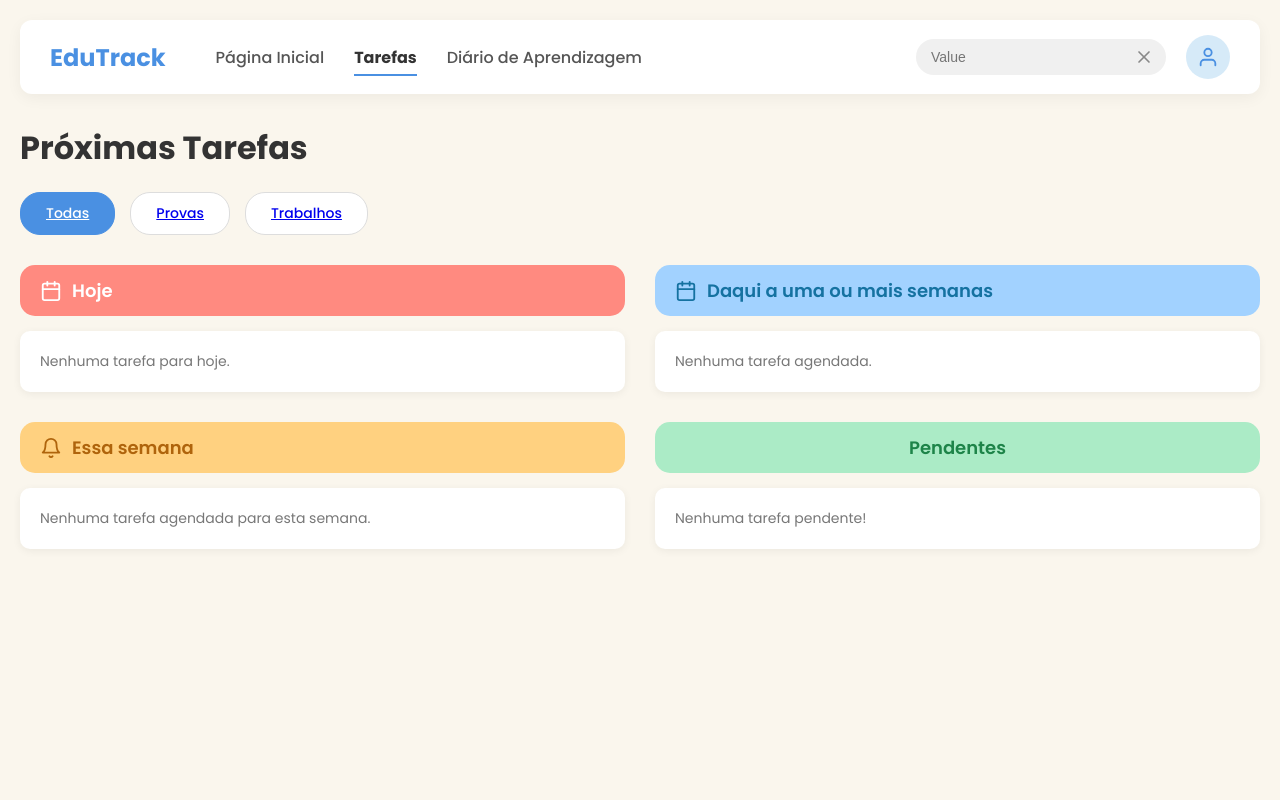
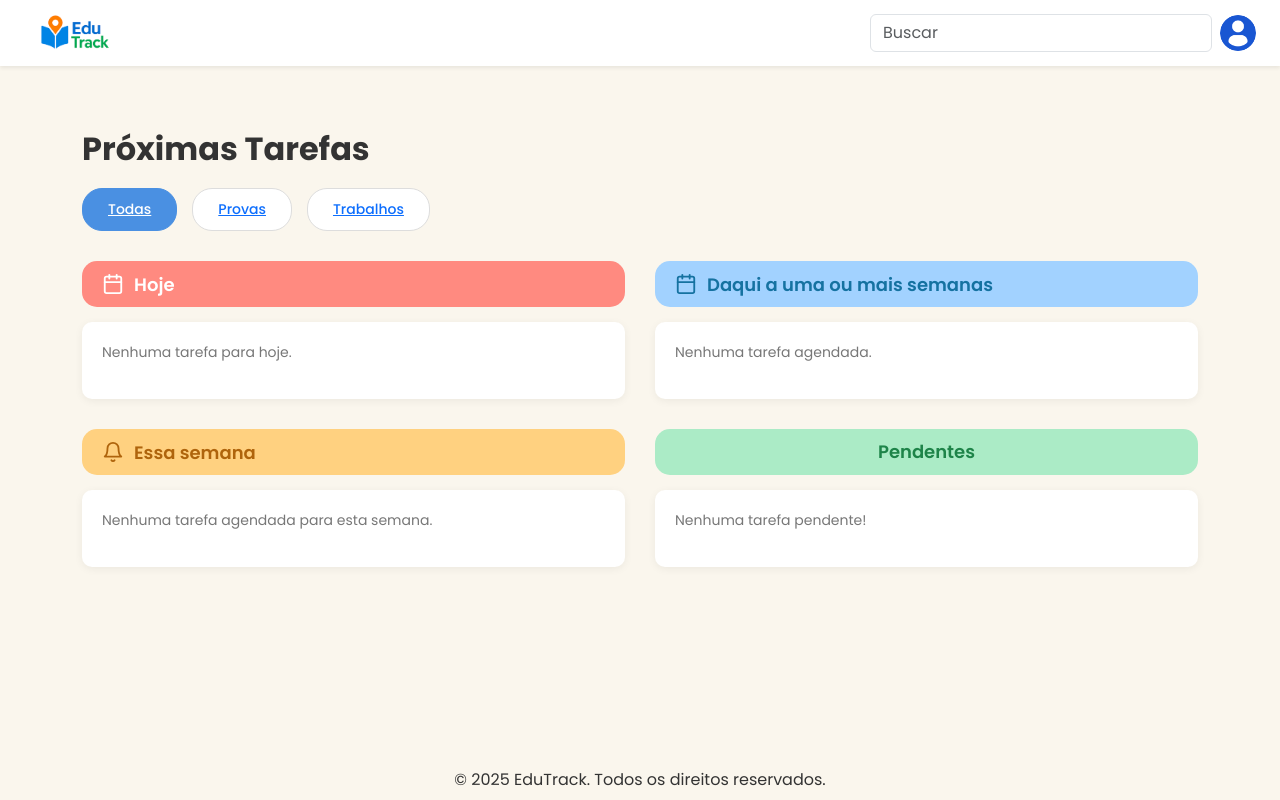
Before and after one commit to Time1-software/Projeto-Software, a Django app: page /tarefas/ in a window 1280 px wide. Run offline with Django 5.2, Linux system fonts and the light colour scheme; data comes from the database, SQL or seed files in the repository; data that the repository does not hold is empty.

Commit message:
Usando template-base em todos as páginas alunos

```diff
--- a/edutrack_projeto/static/tarefas.css
+++ b/edutrack_projeto/static/tarefas.css
@@ -1,4 +1,4 @@
-/* --- Configurações Globais e Reset --- */
+/* --- Reset e base --- */
 * {
     margin: 0;
     padding: 0;
@@ -11,145 +11,54 @@ body {
     color: #333;
 }
 
-.container {
-    max-width: 1400px;
-    margin: 0 auto;
-    padding: 20px;
+/* --- Escopo da página de tarefas --- */
+.tarefas-wrapper {
+    padding-top: 20px;
 }
 
-/* --- Cabeçalho (Header) --- */
-header {
-    display: flex;
-    justify-content: space-between;
-    align-items: center;
-    background-color: #fff;
-    padding: 15px 30px;
-    border-radius: 12px;
-    box-shadow: 0 4px 15px rgba(0, 0, 0, 0.05);
-}
-
-.header-left {
-    display: flex;
-    align-items: center;
-    gap: 50px;
-}
-
-.logo {
-    font-size: 24px;
-    font-weight: 700;
-    color: #4A90E2;
-}
-
-nav ul {
-    display: flex;
-    list-style: none;
-    gap: 30px;
-}
-
-nav a {
-    text-decoration: none;
-    color: #555;
-    font-weight: 500;
-    font-size: 16px;
-    padding-bottom: 5px;
-    position: relative;
-}
-
-nav a.active {
-    font-weight: 700;
-    color: #333;
-    border-bottom: 2px solid #4A90E2;
-}
-
-.header-right {
-    display: flex;
-    align-items: center;
-    gap: 20px;
-}
-
-.search-bar {
-    position: relative;
-    display: flex;
-    align-items: center;
-}
-
-.search-bar input {
-    width: 250px;
-    padding: 10px 35px 10px 15px;
-    border-radius: 20px;
-    border: none;
-    background-color: #F0F0F0;
-    font-size: 14px;
-}
-
-.search-bar .close-icon {
-    position: absolute;
-    right: 12px;
-    color: #888;
-    width: 20px;
-    height: 20px;
-    cursor: pointer;
-}
-
-.user-profile {
-    width: 44px;
-    height: 44px;
-    border-radius: 50%;
-    background-color: #D6EAF8;
-    display: flex;
-    justify-content: center;
-    align-items: center;
-    color: #4A90E2;
-}
-
-/* --- Conteúdo Principal (Main) --- */
-main {
-    padding-top: 30px;
-}
-
-.main-title {
+/* Conteúdo */
+.tarefas-wrapper .main-title {
     font-size: 32px;
     font-weight: 700;
     margin-bottom: 20px;
+    margin-top: 20px;
 }
 
-.filters {
+.tarefas-wrapper .filters {
     display: flex;
     gap: 15px;
     margin-bottom: 30px;
 }
 
-.filter-btn {
+.tarefas-wrapper .filter-btn {
     padding: 10px 25px;
     border-radius: 20px;
     border: 1px solid #ddd;
     background-color: #fff;
-    font-family: 'Poppins', sans-serif;
     font-size: 14px;
     cursor: pointer;
     font-weight: 500;
 }
 
-.filter-btn.active {
+.tarefas-wrapper .filter-btn.active {
     background-color: #4A90E2;
     color: #fff;
     border-color: #4A90E2;
 }
 
-/* --- Quadro de Tarefas --- */
-.task-board {
+.tarefas-wrapper .task-board {
     display: grid;
     grid-template-columns: 1fr 1fr;
     gap: 30px;
 }
 
-.task-column {
+.tarefas-wrapper .task-column {
     display: flex;
     flex-direction: column;
     gap: 30px;
 }
 
-.task-group-title {
+.tarefas-wrapper .task-group-title {
     display: flex;
     align-items: center;
     gap: 10px;
@@ -160,13 +69,28 @@ main {
     margin-bottom: 15px;
 }
 
-/* --- Estilos por Categoria de Tarefa --- */
-.task-group-title.today { background-color: #FF8A80; color: white; }
-.task-group-title.this-week { background-color: #FFD180; color: #AF640C; }
-.task-group-title.later { background-color: #A2D2FF; color: #1572A1; }
-.task-group-title.pending { background-color: #ABEBC6; color: #1E8449; justify-content: center; }
+.tarefas-wrapper .task-group-title.today {
+    background-color: #FF8A80;
+    color: white;
+}
 
-.task-card {
+.tarefas-wrapper .task-group-title.this-week {
+    background-color: #FFD180;
+    color: #AF640C;
+}
+
+.tarefas-wrapper .task-group-title.later {
+    background-color: #A2D2FF;
+    color: #1572A1;
+}
+
+.tarefas-wrapper .task-group-title.pending {
+    background-color: #ABEBC6;
+    color: #1E8449;
+    justify-content: center;
+}
+
+.tarefas-wrapper .task-card {
     background-color: #fff;
     padding: 20px;
     border-radius: 10px;
@@ -176,44 +100,72 @@ main {
     gap: 20px;
 }
 
-.task-item {
+.tarefas-wrapper .task-item {
     display: flex;
     flex-direction: column;
     gap: 8px;
 }
 
-.task-item-header {
+.tarefas-wrapper .task-item-header {
     display: flex;
     justify-content: space-between;
     align-items: center;
 }
 
-.task-name {
+.tarefas-wrapper .task-name {
     font-weight: 600;
     color: #333;
 }
 
-.task-note {
+.tarefas-wrapper .task-note {
     font-size: 14px;
     color: #777;
 }
 
-/* --- Tags de Tarefa --- */
-.tag {
+/* Tags */
+.tarefas-wrapper .tag {
     padding: 5px 12px;
     border-radius: 12px;
     font-size: 12px;
     font-weight: 500;
 }
 
-.tag-today { background-color: #FFCFCF; color: #C0392B; }
-.tag-this-week { background-color: #FFEBCF; color: #AF640C; }
-.tag-later { background-color: #CFE8FF; color: #1572A1; }
-.tag-pending { background-color: #D4EFDF; color: #1E8449; align-self: flex-start; }
+.tarefas-wrapper .tag-today {
+    background-color: #FFCFCF;
+    color: #C0392B;
+}
 
-/* --- Ícones --- */
+.tarefas-wrapper .tag-this-week {
+    background-color: #FFEBCF;
+    color: #AF640C;
+}
+
+.tarefas-wrapper .tag-later {
+    background-color: #CFE8FF;
+    color: #1572A1;
+}
+
+.tarefas-wrapper .tag-pending {
+    background-color: #D4EFDF;
+    color: #1E8449;
+    align-self: flex-start;
+}
+
+/* Feather icons */
 .feather {
     width: 22px;
     height: 22px;
     stroke-width: 2;
 }
+
+.logo {
+    height: 40px;
+    width: auto;
+  }
+
+.perfil {
+    height: 36px;
+    width: 36px;
+    border-radius: 50%;
+    object-fit: cover;
+  }
--- a/edutrack_projeto/templates/boletim_escolar.html
+++ b/edutrack_projeto/templates/boletim_escolar.html
@@ -2,9 +2,14 @@
 {% load static %}
 {% load custom_tags %}
 {% block title %}Painel do Aluno{% endblock %}
+
 {% block extra_css %}
 <link rel="stylesheet" href="{% static 'boletim.css' %}">
+<link rel="preconnect" href="https://fonts.googleapis.com">
+<link rel="preconnect" href="https://fonts.gstatic.com" crossorigin>
+<link href="https://fonts.googleapis.com/css2?family=Poppins:wght@400;500;600;700&display=swap" rel="stylesheet">
 {% endblock %}
+
 
 {% block content %}
 
--- a/edutrack_projeto/templates/tarefas_provas.html
+++ b/edutrack_projeto/templates/tarefas_provas.html
@@ -1,59 +1,30 @@
+{% extends 'template_base.html' %}
 {% load static %}
-<!DOCTYPE html>
-<html lang="pt-br">
-<head>
-    <meta charset="UTF-8">
-    <meta name="viewport" content="width=device-width, initial-scale=1.0">
-    <title>EduTrack - Tarefas</title>
+
+{% block title %}EduTrack - Tarefas{% endblock %}
+
+{% block extra_css %}
 <link rel="stylesheet" href="{% static 'tarefas.css' %}">
 <link rel="preconnect" href="https://fonts.googleapis.com">
 <link rel="preconnect" href="https://fonts.gstatic.com" crossorigin>
 <link href="https://fonts.googleapis.com/css2?family=Poppins:wght@400;500;600;700&display=swap" rel="stylesheet">
-    <script src="https://unpkg.com/feather-icons"></script>
-</head>
-<body>
+{% endblock %}
 
-    <div class="container">
-        <header>
-            <div class="header-left">
-                <div class="logo">EduTrack</div>
-                <nav>
-                    <ul>
-                        <li><a href="#">Página Inicial</a></li>
-                        <li><a href="#" class="active">Tarefas</a></li>
-                        <li><a href="#">Diário de Aprendizagem</a></li>
-                    </ul>
-                </nav>
-            </div>
-            <div class="header-right">
-                <div class="search-bar">
-                    <input type="text" placeholder="Value">
-                    <i data-feather="x" class="close-icon"></i>
-                </div>
-                <div class="user-profile">
-                    <i data-feather="user"></i>
-                </div>
-            </div>
-        </header>
-
-        <main>
+{% block content %}
+<div class="tarefas-wrapper">
     <h1 class="main-title">Próximas Tarefas</h1>
 
     <div class="filters">
         <a href="{% url 'tarefas' %}" class="filter-btn {% if not request.GET.tipo %}active{% endif %}">Todas</a>
-
         <a href="?tipo=PROVA" class="filter-btn {% if request.GET.tipo == 'PROVA' %}active{% endif %}">Provas</a>
-
         <a href="?tipo=TRABALHO" class="filter-btn {% if request.GET.tipo == 'TRABALHO' %}active{% endif %}">Trabalhos</a>
     </div>
 
     <div class="task-board">
         <div class="task-column">
-
             <section class="task-group">
                 <h2 class="task-group-title today">
-                            <i data-feather="calendar"></i>
-                            <span>Hoje</span>
+                    <i data-feather="calendar"></i> <span>Hoje</span>
                 </h2>
                 <div class="task-card">
                     {% if tarefas_hoje %}
@@ -76,8 +47,7 @@
 
             <section class="task-group">
                 <h2 class="task-group-title this-week">
-                            <i data-feather="bell"></i>
-                            <span>Essa semana</span>
+                    <i data-feather="bell"></i> <span>Essa semana</span>
                 </h2>
                 <div class="task-card">
                     {% if tarefas_semana %}
@@ -102,8 +72,7 @@
         <div class="task-column">
             <section class="task-group">
                 <h2 class="task-group-title later">
-                            <i data-feather="calendar"></i>
-                            <span>Daqui a uma ou mais semanas</span>
+                    <i data-feather="calendar"></i> <span>Daqui a uma ou mais semanas</span>
                 </h2>
                 <div class="task-card">
                     {% if tarefas_futuras %}
@@ -140,11 +109,10 @@
             </section>
         </div>
     </div>
-        </main>
 </div>
+{% endblock %}
 
-    <script>
-      feather.replace();
-    </script>
-</body>
-</html>
+{% block extra_js %}
+<script src="https://unpkg.com/feather-icons"></script>
+<script>feather.replace();</script>
+{% endblock %}
--- a/edutrack_projeto/templates/template_base.html
+++ b/edutrack_projeto/templates/template_base.html
@@ -6,6 +6,19 @@
   <title>{% block title %}EduTrack{% endblock %}</title>
   <link href="https://cdn.jsdelivr.net/npm/bootstrap@5.3.0/dist/css/bootstrap.min.css" rel="stylesheet">
   <link rel="stylesheet" href="{% static 'global.css' %}">
+  <style>
+  .logo {
+    height: 40px;
+    width: auto;
+  }
+
+  .perfil {
+    height: 36px;
+    width: 36px;
+    border-radius: 50%;
+    object-fit: cover;
+  }
+  </style>
   {% block extra_css %}{% endblock %}
 </head>
 <body class="d-flex flex-column min-vh-100">
@@ -13,7 +26,7 @@
   <!-- Navbar -->
   <nav class="navbar navbar-expand-lg bg-white shadow-sm px-4">
     <a class="navbar-brand d-flex align-items-center" href="{% url 'bem_vindo_aluno' %}">
-      <img src="{% static 'imgs/EduTrack.png' %}" alt="Logo EduTrack" class="logo me-2">
+      <img src="{% static 'imgs/EduTrack.png' %}" alt="Logo EduTrack" class="logo">
     </a>
     <ul class="navbar-nav ms-4">
       {% if menu_items %}
```
Lines whose indentation alone changed are shown as unchanged.
